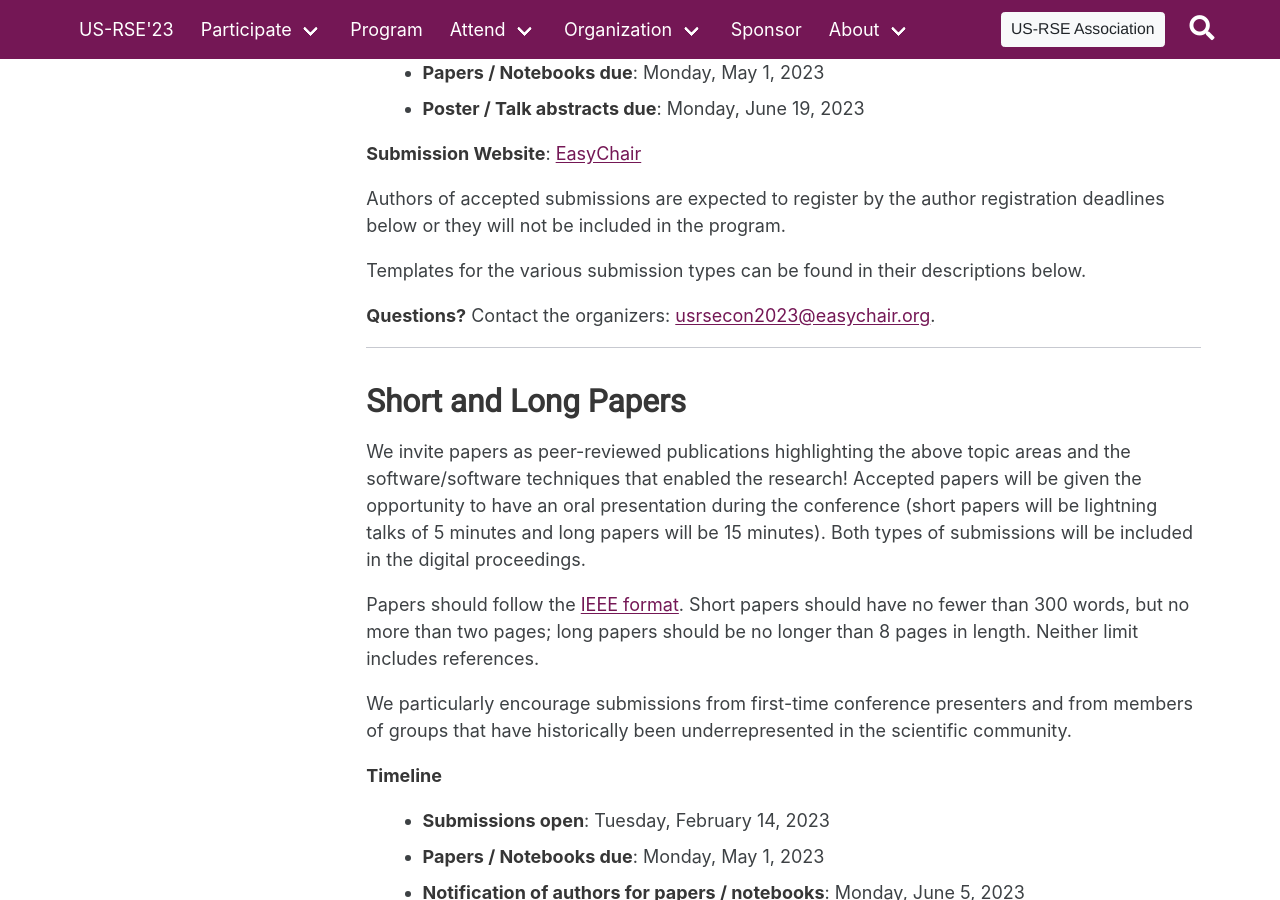
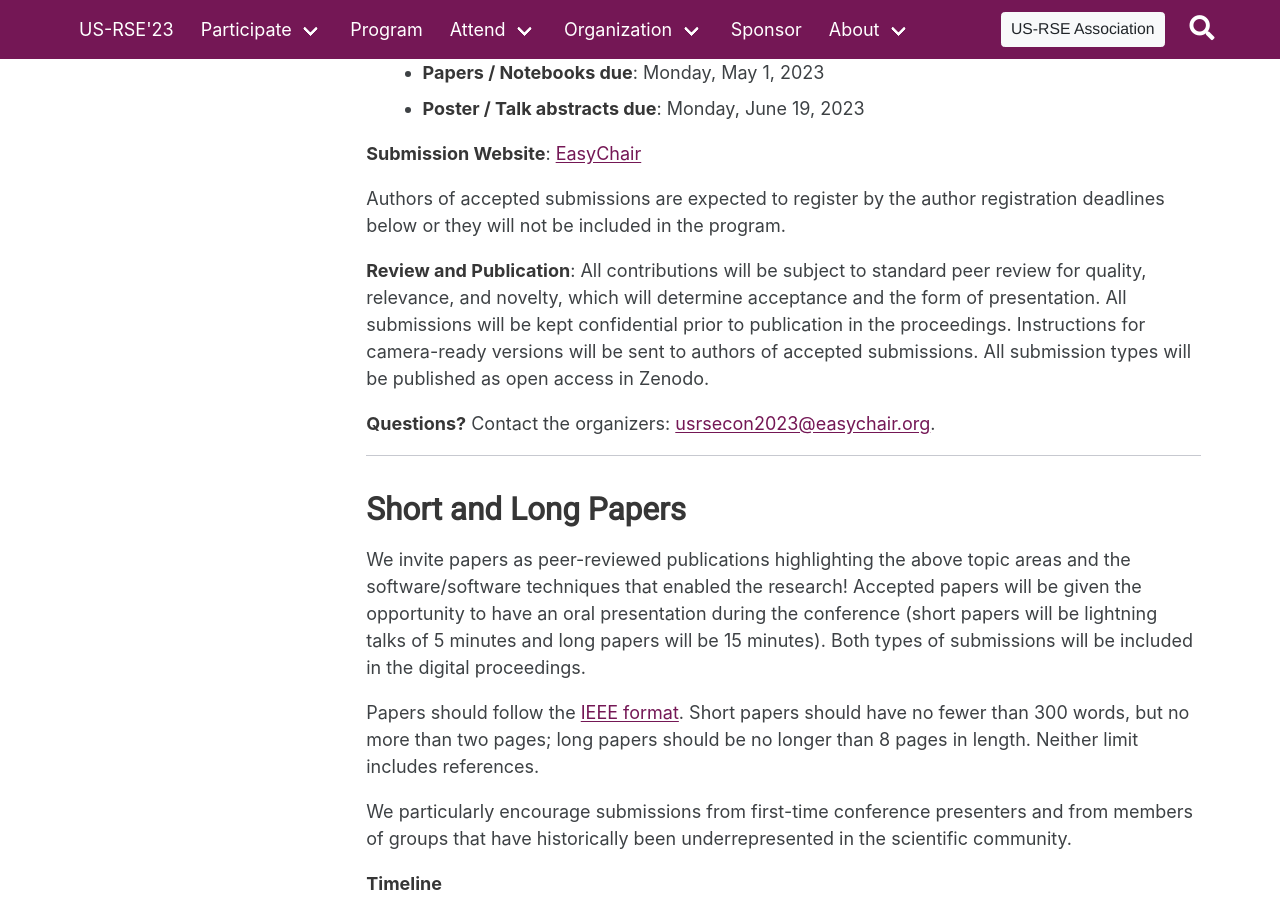
Before and after one commit to USRSE/usrse23, a Jekyll site: the page built from pages/participate/participate.md, in a window 1280 px wide and 900 px high, scrolled down 859 px. Built offline with Jekyll 4.4.1, drawn with Linux system fonts in a browser that asks for light colours; a style sheet for code colours, icons or effects is not loaded.

Commit message:
Add review/publication details

```diff
--- a/pages/participate/participate.md
+++ b/pages/participate/participate.md
@@ -40,7 +40,12 @@ include (but are not limited to):
 Authors of accepted submissions are expected to register by the author
 registration deadlines below or they will not be included in the program.
 
-Templates for the various submission types can be found in their descriptions below.
+**Review and Publication**: All contributions will be subject to standard peer
+review for quality, relevance, and novelty, which will determine acceptance and the form of
+presentation. All submissions will be kept confidential prior to publication in
+the proceedings. Instructions for camera-ready versions will be sent to authors
+of accepted submissions. All submission types will be published as open access
+in Zenodo.
 
 **Questions?** Contact the organizers: [usrsecon2023@easychair.org](mailto:usrsecon2023@easychair.org).
 
```
